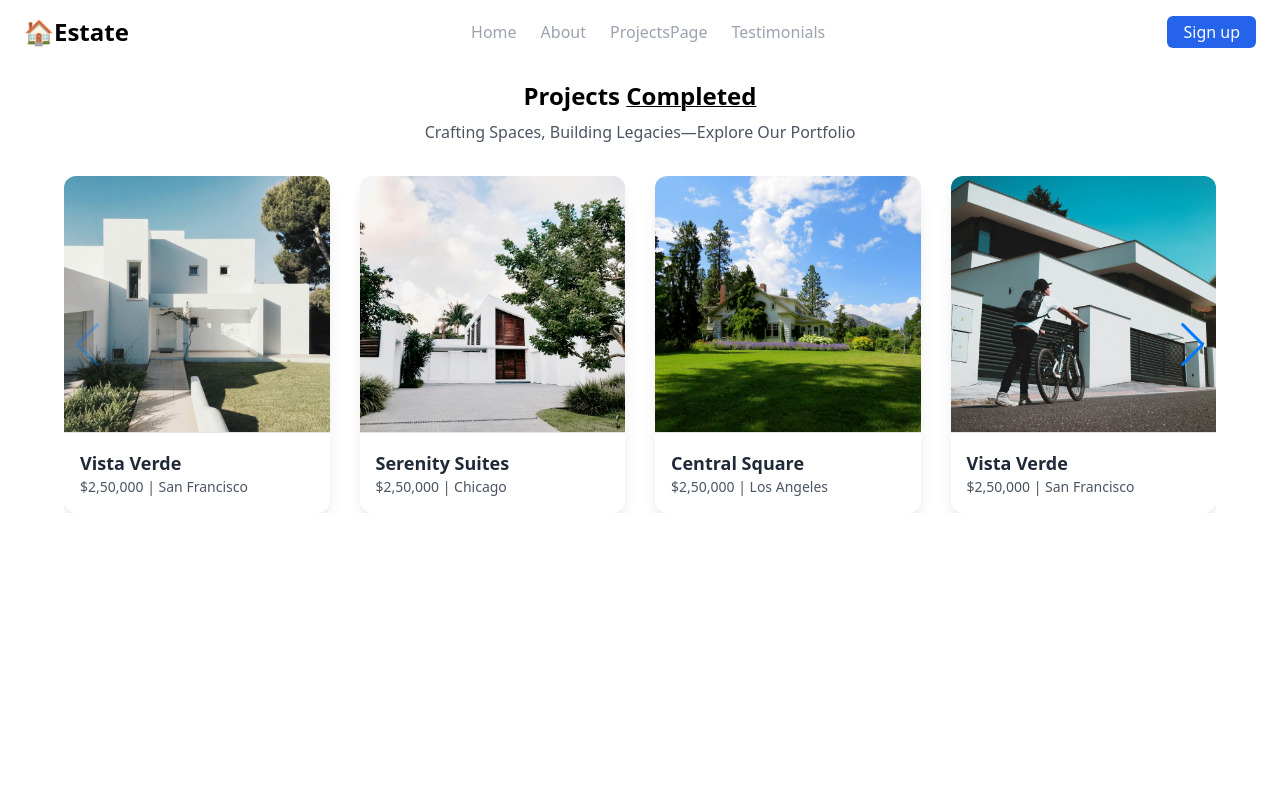
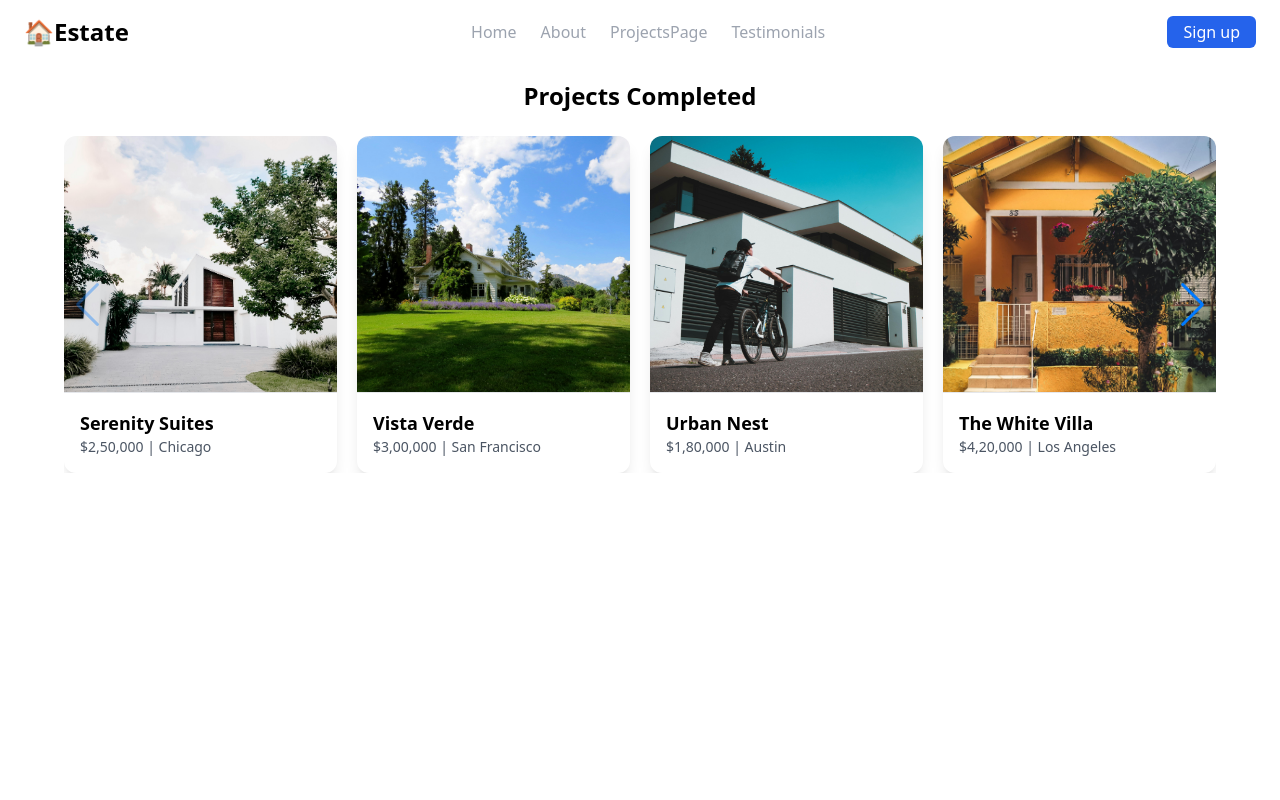
Before and after one commit to monikadhayal/REAL-ESTATUS-, a React (Vite) app: page /ProjectsPage in a window 1280 px wide. Shown: the top 800 px of the page. Built offline with nearby package versions, Linux system fonts and the light colour scheme.

Commit message:
create popup in this project

```diff
--- a/src/App.jsx
+++ b/src/App.jsx
@@ -5,6 +5,8 @@ import AboutPage from "./Pages/AboutPage";
 import ProjectsPage from "./Pages/ProjectsPage";
 import Testimonials from "./Pages/Testimonials";
 import Footer from "./component/footer";
+// import ProjectModal from "./DetailPage/ProjectModal";
+
 export default function App() {
   return (
     <div className="w-full min-h-screen overflow-x-hidden bg-white">
@@ -14,8 +16,9 @@ export default function App() {
         <Route path="/about" element={<AboutPage />} />
         <Route path="/ProjectsPage" element={<ProjectsPage />} />
         <Route path="/Testimonials" element={<Testimonials />} />
+        {/* <Route path="/DetailPage/ProjectModal" element={<Img1DetailPage />} /> */}
       </Routes>
-      <Footer/>
+      <Footer />
     </div>
   );
 }
--- /dev/null
+++ b/src/DetailPage/ProjectModal.jsx
@@ -0,0 +1,57 @@
+// export default function Img1DetailPage() {
+//   return (
+//     <div className="max-w-4xl mx-auto p-6">
+//       <img
+//         src="/HomePic1.jpg"
+//         alt="House"
+//         className="w-20 h-32 object-cover"
+//       />
+
+//       <h2 className="text-3xl font-bold mt-4">Serenity Suites</h2>
+//       <p className="text-gray-500">$2,50,000 | Chicago</p>
+
+//       <ul className="list-disc ml-5 mt-3 text-lg">
+//         <li>3 Bedrooms, 2 Bathrooms</li>
+//         <li>Private Garden and Garage</li>
+//         <li>Modern Interiors</li>
+//         <li>Close to downtown Chicago</li>
+//       </ul>
+//     </div>
+//   );
+// }
+
+// components/ProjectModal.js
+export default function ProjectModal({ project, onClose }) {
+  return (
+    <div className="fixed inset-0 z-50 bg-black bg-opacity-50 flex justify-center items-center px-4">
+      <div className="bg-white rounded-2xl shadow-2xl p-6 w-full max-w-lg relative animate-fadeIn">
+        {/* Close Button */}
+        <button
+          onClick={onClose}
+          className="absolute top-3 right-3 text-gray-500 hover:text-black text-xl"
+        >
+          ✖
+        </button>
+
+        {/* Image */}
+        <img
+          src={project.image}
+          alt={project.title}
+          className="rounded-lg w-full h-56 object-cover"
+        />
+
+        {/* Text */}
+        <h2 className="text-2xl font-bold mt-4">{project.title}</h2>
+        <p className="text-gray-500">
+          {project.price} | {project.location}
+        </p>
+
+        <ul className="list-disc ml-5 mt-3 text-sm text-gray-700 space-y-1">
+          {project.details.map((point, index) => (
+            <li key={index}>{point}</li>
+          ))}
+        </ul>
+      </div>
+    </div>
+  );
+}
--- a/src/Pages/ProjectsPage.jsx
+++ b/src/Pages/ProjectsPage.jsx
@@ -1,225 +1,433 @@
+// import { Swiper, SwiperSlide } from "swiper/react";
+// import { Navigation } from "swiper/modules";
+// import "swiper/css";
+// import "swiper/css/navigation";
+// // import { useNavigate } from "react-router-dom";
+// import ProjectModal from "../components/ProjectModal";
+// export default function ProjectsPage(Imd1DetailPage) {
+//     // const navigate = useNavigate();
+
+//     const [selectedProject, setSelectedProject] = useState(null);
+
+//     const projects = [
+//       {
+//         image: "/HomePic2.jpg",
+//         title: "Serenity Suites",
+//         price: "$2,50,000",
+//         location: "Chicago",
+//         details: [
+//           "3 Bedrooms, 2 Bathrooms",
+//           "Private Garden and Garage",
+//           "Modern Interiors",
+//           "Close to downtown Chicago",
+//         ],
+//       },
+//       // ...add other projects
+//     ];
+
+
+//   return (
+//     <div className="min-h-screen bg-white py-10 px-4 mt-10">
+//       {/* Heading Section */}
+//       <div className="text-center mb-8">
+//         <h1 className="text-2xl font-bold">
+//           <span className="text-black">Projects</span>{" "}
+//           <span className="underline decoration-1">Completed</span>
+//         </h1>
+//         <p className="text-gray-600 mt-2">
+//           Crafting Spaces, Building Legacies—Explore Our Portfolio
+//         </p>
+//       </div>
+
+//       {/* Swiper Section */}
+//       <div className="max-w-6xl mx-auto">
+//         <Swiper
+//           spaceBetween={30}
+//           slidesPerView={4}
+//           navigation={true}
+//           modules={[Navigation]}
+//         >
+//           {/* Slide 1 */}
+//           <SwiperSlide>
+//             <div className="w-full overflow-hidden shadow-lg bg-white rounded-xl">
+//               <img
+//                 src="/HomePic1.jpg"
+//                 alt="House"
+//                 className="w-full h-64 object-cover"
+//               />
+//               <div className="p-4 border-t">
+//                 <h3 className="text-lg font-semibold text-gray-800">
+//                   Vista Verde
+//                 </h3>
+//                 <p className="text-sm text-gray-600">
+//                   $2,50,000 | San Francisco
+//                 </p>
+//               </div>
+//             </div>
+//           </SwiperSlide>
+
+//           {/* Slide 2 */}
+//           <SwiperSlide>
+//             <div onClick={handleClick} className="w-full overflow-hidden shadow-lg bg-white rounded-xl cursor-pointer">
+//               <img
+//                 src="/HomePic2.jpg"
+//                 alt="HomePic2"
+//                 className="w-full h-64 object-cover"
+//               />
+//               <div className="p-4 border-t">
+//                 <h3 className="text-lg font-semibold text-gray-800">
+//                   Serenity Suites
+//                 </h3>
+//                 <p className="text-sm text-gray-600">$2,50,000 | Chicago</p>
+//               </div>
+//             </div>
+//           </SwiperSlide>
+
+//           {/* Slide 3 */}
+//           <SwiperSlide>
+//             <div className="w-full overflow-hidden shadow-lg bg-white rounded-xl">
+//               <img
+//                 src="/HomePic3.jpg"
+//                 alt="HomePic3"
+//                 className="w-full h-64 object-cover"
+//               />
+//               <div className="p-4 border-t">
+//                 <h3 className="text-lg font-semibold text-gray-800">
+//                   Central Square
+//                 </h3>
+//                 <p className="text-sm text-gray-600">$2,50,000 | Los Angeles</p>
+//               </div>
+//             </div>
+//           </SwiperSlide>
+
+//           {/* Slide 4 */}
+//           <SwiperSlide>
+//             <div className="w-full overflow-hidden shadow-lg bg-white rounded-xl">
+//               <img
+//                 src="/HomePic4.jpg"
+//                 alt="HomePic4"
+//                 className="w-full h-64 object-cover"
+//               />
+//               <div className="p-4 border-t">
+//                 <h3 className="text-lg font-semibold text-gray-800">
+//                   Vista Verde
+//                 </h3>
+//                 <p className="text-sm text-gray-600">
+//                   $2,50,000 | San Francisco
+//                 </p>
+//               </div>
+//             </div>
+//           </SwiperSlide>
+
+
+//           <SwiperSlide>
+//             <div className="w-full overflow-hidden shadow-lg bg-white rounded-xl">
+//               <img
+//                 src="/HomePic5.jpg"
+//                 alt="HomePic4"
+//                 className="w-full h-64 object-cover"
+//               />
+//               <div className="p-4 border-t">
+//                 <h3 className="text-lg font-semibold text-gray-800">
+//                   Vista Verde
+//                 </h3>
+//                 <p className="text-sm text-gray-600">
+//                   $2,50,000 | San Francisco
+//                 </p>
+//               </div>
+//             </div>
+//           </SwiperSlide>
+
+
+//           <SwiperSlide>
+//             <div className="w-full overflow-hidden shadow-lg bg-white rounded-xl">
+//               <img
+//                 src="/HomePic6.jpg"
+//                 alt="HomePic4"
+//                 className="w-full h-64 object-cover"
+//               />
+//               <div className="p-4 border-t">
+//                 <h3 className="text-lg font-semibold text-gray-800">
+//                   Vista Verde
+//                 </h3>
+//                 <p className="text-sm text-gray-600">
+//                   $2,50,000 | San Francisco
+//                 </p>
+//               </div>
+//             </div>
+//           </SwiperSlide>
+
+
+//           <SwiperSlide>
+//             <div className="w-full overflow-hidden shadow-lg bg-white rounded-xl">
+//               <img
+//                 src="/HomePic7.jpg"
+//                 alt="HomePic4"
+//                 className="w-full h-64 object-cover"
+//               />
+//               <div className="p-4 border-t">
+//                 <h3 className="text-lg font-semibold text-gray-800">
+//                   Vista Verde
+//                 </h3>
+//                 <p className="text-sm text-gray-600">
+//                   $2,50,000 | San Francisco
+//                 </p>
+//               </div>
+//             </div>
+//           </SwiperSlide>
+
+
+//           <SwiperSlide>
+//             <div className="w-full overflow-hidden shadow-lg bg-white rounded-xl">
+//               <img
+//                 src="/HomePic8.jpg"
+//                 alt="HomePic4"
+//                 className="w-full h-64 object-cover"
+//               />
+//               <div className="p-4 border-t">
+//                 <h3 className="text-lg font-semibold text-gray-800">
+//                   Vista Verde
+//                 </h3>
+//                 <p className="text-sm text-gray-600">
+//                   $2,50,000 | San Francisco
+//                 </p>
+//               </div>
+//             </div>
+//           </SwiperSlide>
+
+
+//           <SwiperSlide>
+//             <div className="w-full overflow-hidden shadow-lg bg-white rounded-xl">
+//               <img
+//                 src="/HomePic9.jpg"
+//                 alt="HomePic4"
+//                 className="w-full h-64 object-cover"
+//               />
+//               <div className="p-4 border-t">
+//                 <h3 className="text-lg font-semibold text-gray-800">
+//                   Vista Verde
+//                 </h3>
+//                 <p className="text-sm text-gray-600">
+//                   $2,50,000 | San Francisco
+//                 </p>
+//               </div>
+//             </div>
+//           </SwiperSlide>
+
+
+//           <SwiperSlide>
+//             <div className="w-full overflow-hidden shadow-lg bg-white rounded-xl">
+//               <img
+//                 src="/HomePic10.jpg"
+//                 alt="HomePic4"
+//                 className="w-full h-64 object-cover"
+//               />
+//               <div className="p-4 border-t">
+//                 <h3 className="text-lg font-semibold text-gray-800">
+//                   Vista Verde
+//                 </h3>
+//                 <p className="text-sm text-gray-600">
+//                   $2,50,000 | San Francisco
+//                 </p>
+//               </div>
+//             </div>
+
+
+//           </SwiperSlide>
+
+//           {/* Add more slides below if needed */}
+
+
+
+
+//         </Swiper>
+//       </div>
+//     </div>
+//   );
+// }
+
+
+import { useState } from "react";
+import ProjectModal from "../DetailPage/ProjectModal";
 import { Swiper, SwiperSlide } from "swiper/react";
 import { Navigation } from "swiper/modules";
 import "swiper/css";
 import "swiper/css/navigation";
 
 export default function ProjectsPage() {
+  const [selectedProject, setSelectedProject] = useState(null);
+
+  const projects = [
+    {
+      image: "/HomePic2.jpg",
+      title: "Serenity Suites",
+      price: "$2,50,000",
+      location: "Chicago",
+      details: [
+        "3 Bedrooms, 2 Bathrooms",
+        "Private Garden and Garage",
+        "Modern Interiors",
+        "Close to downtown Chicago",
+      ],
+    },
+    {
+      image: "/HomePic3.jpg",
+      title: "Vista Verde",
+      price: "$3,00,000",
+      location: "San Francisco",
+      details: [
+        "4 Bedrooms, 3 Bathrooms",
+        "Rooftop View",
+        "Luxury Kitchen",
+        "Near Bay Area",
+      ],
+    },
+    {
+      image: "/HomePic4.jpg",
+      title: "Urban Nest",
+      price: "$1,80,000",
+      location: "Austin",
+      details: [
+        "2 Bedrooms, 1 Bathroom",
+        "Compact Design",
+        "Private Parking",
+        "Eco-friendly Materials",
+      ],
+    },
+    {
+      image: "/HomePic5.jpg",
+      title: "The White Villa",
+      price: "$4,20,000",
+      location: "Los Angeles",
+      details: [
+        "5 Bedrooms, 4 Bathrooms",
+        "Pool & Garden",
+        "Modern Architecture",
+        "Near Downtown LA",
+      ],
+    },
+    {
+      image: "/HomePic6.jpg",
+      title: "Palm Retreat",
+      price: "$3,50,000",
+      location: "Miami",
+      details: [
+        "3 Bedrooms, 2 Bathrooms",
+        "Palm Trees & Patio",
+        "Beach Side",
+        "Open Layout",
+      ],
+    },
+    {
+      image: "/HomePic7.jpg",
+      title: "Palm Retreat",
+      price: "$3,50,000",
+      location: "Miami",
+      details: [
+        "3 Bedrooms, 2 Bathrooms",
+        "Palm Trees & Patio",
+        "Beach Side",
+        "Open Layout",
+      ],
+    },
+    {
+      image: "/HomePic8.jpg",
+      title: "Palm Retreat",
+      price: "$3,50,000",
+      location: "Miami",
+      details: [
+        "3 Bedrooms, 2 Bathrooms",
+        "Palm Trees & Patio",
+        "Beach Side",
+        "Open Layout",
+      ],
+    },
+    {
+      image: "/HomePic9.jpg",
+      title: "Palm Retreat",
+      price: "$3,50,000",
+      location: "Miami",
+      details: [
+        "3 Bedrooms, 2 Bathrooms",
+        "Palm Trees & Patio",
+        "Beach Side",
+        "Open Layout",
+      ],
+    },
+    {
+      image: "/HomePic10.jpg",
+      title: "Palm Retreat",
+      price: "$3,50,000",
+      location: "Miami",
+      details: [
+        "3 Bedrooms, 2 Bathrooms",
+        "Palm Trees & Patio",
+        "Beach Side",
+        "Open Layout",
+      ],
+    },
+    {
+      image: "/HomePic1.jpg",
+      title: "Palm Retreat",
+      price: "$3,50,000",
+      location: "Miami",
+      details: [
+        "3 Bedrooms, 2 Bathrooms",
+        "Palm Trees & Patio",
+        "Beach Side",
+        "Open Layout",
+      ],
+    },
+  ];
+
   return (
     <div className="min-h-screen bg-white py-10 px-4 mt-10">
-      {/* Heading Section */}
-      <div className="text-center mb-8">
-        <h1 className="text-2xl font-bold">
-          <span className="text-black">Projects</span>{" "}
-          <span className="underline decoration-1">Completed</span>
+      <h1 className="text-2xl font-bold text-center mb-6">
+        Projects Completed
       </h1>
-        <p className="text-gray-600 mt-2">
-          Crafting Spaces, Building Legacies—Explore Our Portfolio
-        </p>
-      </div>
 
-      {/* Swiper Section */}
-      <div className="max-w-6xl mx-auto">
+      {/* Swiper Slider */}
       <Swiper
-          spaceBetween={30}
-          slidesPerView={4}
+        spaceBetween={20}
+        slidesPerView={1}
+        breakpoints={{
+          640: { slidesPerView: 2 },
+          768: { slidesPerView: 3 },
+          1024: { slidesPerView: 4 },
+        }}
         navigation={true}
         modules={[Navigation]}
+        className="max-w-6xl mx-auto"
       >
-          {/* Slide 1 */}
-          <SwiperSlide>
-            <div className="w-full overflow-hidden shadow-lg bg-white rounded-xl">
+        {projects.map((project, index) => (
+          <SwiperSlide key={index}>
+            <div
+              onClick={() => setSelectedProject(project)}
+              className="cursor-pointer shadow-lg rounded-xl overflow-hidden hover:scale-105 transition-transform duration-300"
+            >
               <img
-                src="/HomePic1.jpg"
-                alt="House"
-                className="w-full h-64 object-cover"
+                src={project.image}
+                alt={project.title}
+                className="h-64 w-full object-cover"
               />
               <div className="p-4 border-t">
-                <h3 className="text-lg font-semibold text-gray-800">
-                  Vista Verde
-                </h3>
+                <h3 className="text-lg font-semibold">{project.title}</h3>
                 <p className="text-sm text-gray-600">
-                  $2,50,000 | San Francisco
+                  {project.price} | {project.location}
                 </p>
               </div>
             </div>
           </SwiperSlide>
+        ))}
+      </Swiper>
 
-          {/* Slide 2 */}
-          <SwiperSlide>
-            <div className="w-full overflow-hidden shadow-lg bg-white rounded-xl">
-              <img
-                src="/HomePic2.jpg"
-                alt="HomePic2"
-                className="w-full h-64 object-cover"
+      {/* Modal */}
+      {selectedProject && (
+        <ProjectModal
+          project={selectedProject}
+          onClose={() => setSelectedProject(null)}
         />
-              <div className="p-4 border-t">
-                <h3 className="text-lg font-semibold text-gray-800">
-                  Serenity Suites
-                </h3>
-                <p className="text-sm text-gray-600">$2,50,000 | Chicago</p>
-              </div>
-            </div>
-          </SwiperSlide>
-
-          {/* Slide 3 */}
-          <SwiperSlide>
-            <div className="w-full overflow-hidden shadow-lg bg-white rounded-xl">
-              <img
-                src="/HomePic3.jpg"
-                alt="HomePic3"
-                className="w-full h-64 object-cover"
-              />
-              <div className="p-4 border-t">
-                <h3 className="text-lg font-semibold text-gray-800">
-                  Central Square
-                </h3>
-                <p className="text-sm text-gray-600">$2,50,000 | Los Angeles</p>
-              </div>
-            </div>
-          </SwiperSlide>
-
-          {/* Slide 4 */}
-          <SwiperSlide>
-            <div className="w-full overflow-hidden shadow-lg bg-white rounded-xl">
-              <img
-                src="/HomePic4.jpg"
-                alt="HomePic4"
-                className="w-full h-64 object-cover"
-              />
-              <div className="p-4 border-t">
-                <h3 className="text-lg font-semibold text-gray-800">
-                  Vista Verde
-                </h3>
-                <p className="text-sm text-gray-600">
-                  $2,50,000 | San Francisco
-                </p>
-              </div>
-            </div>
-          </SwiperSlide>
-
-
-          <SwiperSlide>
-            <div className="w-full overflow-hidden shadow-lg bg-white rounded-xl">
-              <img
-                src="/HomePic5.jpg"
-                alt="HomePic4"
-                className="w-full h-64 object-cover"
-              />
-              <div className="p-4 border-t">
-                <h3 className="text-lg font-semibold text-gray-800">
-                  Vista Verde
-                </h3>
-                <p className="text-sm text-gray-600">
-                  $2,50,000 | San Francisco
-                </p>
-              </div>
-            </div>
-          </SwiperSlide>
-
-
-          <SwiperSlide>
-            <div className="w-full overflow-hidden shadow-lg bg-white rounded-xl">
-              <img
-                src="/HomePic6.jpg"
-                alt="HomePic4"
-                className="w-full h-64 object-cover"
-              />
-              <div className="p-4 border-t">
-                <h3 className="text-lg font-semibold text-gray-800">
-                  Vista Verde
-                </h3>
-                <p className="text-sm text-gray-600">
-                  $2,50,000 | San Francisco
-                </p>
-              </div>
-            </div>
-          </SwiperSlide>
-
-
-          <SwiperSlide>
-            <div className="w-full overflow-hidden shadow-lg bg-white rounded-xl">
-              <img
-                src="/HomePic7.jpg"
-                alt="HomePic4"
-                className="w-full h-64 object-cover"
-              />
-              <div className="p-4 border-t">
-                <h3 className="text-lg font-semibold text-gray-800">
-                  Vista Verde
-                </h3>
-                <p className="text-sm text-gray-600">
-                  $2,50,000 | San Francisco
-                </p>
-              </div>
-            </div>
-          </SwiperSlide>
-
-
-          <SwiperSlide>
-            <div className="w-full overflow-hidden shadow-lg bg-white rounded-xl">
-              <img
-                src="/HomePic8.jpg"
-                alt="HomePic4"
-                className="w-full h-64 object-cover"
-              />
-              <div className="p-4 border-t">
-                <h3 className="text-lg font-semibold text-gray-800">
-                  Vista Verde
-                </h3>
-                <p className="text-sm text-gray-600">
-                  $2,50,000 | San Francisco
-                </p>
-              </div>
-            </div>
-          </SwiperSlide>
-
-
-          <SwiperSlide>
-            <div className="w-full overflow-hidden shadow-lg bg-white rounded-xl">
-              <img
-                src="/HomePic9.jpg"
-                alt="HomePic4"
-                className="w-full h-64 object-cover"
-              />
-              <div className="p-4 border-t">
-                <h3 className="text-lg font-semibold text-gray-800">
-                  Vista Verde
-                </h3>
-                <p className="text-sm text-gray-600">
-                  $2,50,000 | San Francisco
-                </p>
-              </div>
-            </div>
-          </SwiperSlide>
-
-
-          <SwiperSlide>
-            <div className="w-full overflow-hidden shadow-lg bg-white rounded-xl">
-              <img
-                src="/HomePic10.jpg"
-                alt="HomePic4"
-                className="w-full h-64 object-cover"
-              />
-              <div className="p-4 border-t">
-                <h3 className="text-lg font-semibold text-gray-800">
-                  Vista Verde
-                </h3>
-                <p className="text-sm text-gray-600">
-                  $2,50,000 | San Francisco
-                </p>
-              </div>
-            </div>
-
-
-          </SwiperSlide>
-
-          {/* Add more slides below if needed */}
-
-
-
-
-        </Swiper>
-      </div>
+      )}
     </div>
   );
 }
```
Also changed, not shown: src/Pages/Testimonials.jsx (+6 -7 lines), src/Pages/Image1DiteledPage.jsx (deleted). Lines whose indentation alone changed are shown as unchanged.
